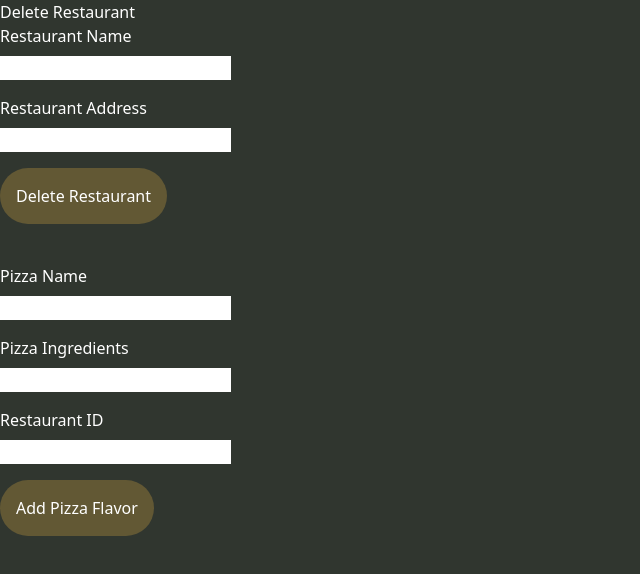
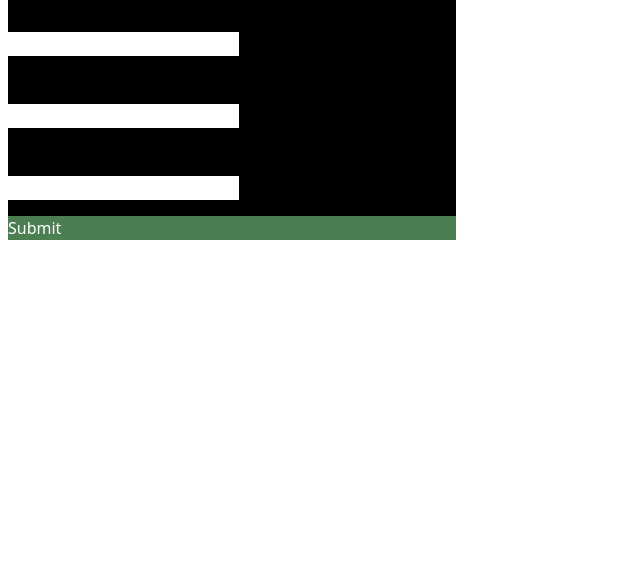
Before and after one commit to CodebyMaganga/CrustnCraft, a React (Vite) app in the folder client/: page /admin in a window 1280 px wide. Shown: the top 574 px of the page, without its empty margins (0-640 px from the left). Built offline with nearby package versions, Linux system fonts and the light colour scheme.

Commit message:
POST in restaurant_table working succesfully

```diff
--- a/client/src/Admin.jsx
+++ b/client/src/Admin.jsx
@@ -1,55 +1,82 @@
 "use client";
 
-import { Label, TextInput } from "flowbite-react";
+import { Button, Checkbox, Label, TextInput } from "flowbite-react";
+import { useState } from "react";
+import { BASE_URL } from "../utils";
 
 export default function Admin() {
+  const [restaurantId, setRestaurant_id] = useState("");
+  const [pizzaId, setPizza_id] = useState("");
+  const [price, setPrice] = useState("");
+
+  const handlePost = async (e) => {
+    e.preventDefault();
+    try {
+      const response = await fetch(`${BASE_URL}/restaurant_pizzas`, {
+        method: "POST",
+        headers: {
+          "Content-type": "application/json",
+        },
+        body: JSON.stringify({
+          restaurant_id: restaurantId,
+          pizza_id: pizzaId,
+          Price: price,
+        }),
+      });
+
+      if (!response.ok) {
+        console.error("Error:", response.status, response.statusText);
+      } else {
+        console.log("Item added succesfully", response.status);
+      }
+    } catch (error) {
+      console.error("Error", error.message);
+    }
+  };
+
   return (
-    <div className="bg-[#30362F] text-white h-screen">
-      <div>Delete Restaurant</div>
-      <div className="flex max-w-md flex-col gap-4">
-        <div>
-          <div className="mb-2 block border-solid">
-            <Label htmlFor="small" value="Restaurant Name" />
-          </div>
-          <TextInput id="small" type="text" sizing="sm" />
+    <form
+      onSubmit={(e) => handlePost(e)}
+      className="flex max-w-md flex-col gap-4 bg-black ml-2"
+    >
+      <div>
+        <div className="mb-2 block">
+          <Label htmlFor="email1" value="Restaurant Id" />
         </div>
-        <div>
-          <div className="mb-2 block border-solid">
-            <Label htmlFor="small" value="Restaurant Address" />
-          </div>
-          <TextInput id="small" type="text" sizing="sm" />
+        <TextInput
+          className="text-black"
+          onChange={(e) => setRestaurant_id(e.target.value)}
+          id="email1"
+          type="text"
+          required
+        />
+      </div>
+      <div>
+        <div className="mb-2 block">
+          <Label htmlFor="password1" value="Pizza Id" />
         </div>
-        <div>
-          <button className="bg-[#625834] p-4 rounded-full">
-            Delete Restaurant
-          </button>
+        <TextInput
+          onChange={(e) => setPizza_id(e.target.value)}
+          id="password1"
+          type="text"
+          required
+        />
+      </div>
+      <div>
+        <div className="mb-2 block">
+          <Label htmlFor="password1" value="Price" />
         </div>
+        <TextInput
+          onChange={(e) => setPrice(e.target.value)}
+          id="password1"
+          type="text"
+          required
+        />
       </div>
-      <div className="flex max-w-md flex-col gap-4 mt-10">
-        <div>
-          <div className="mb-2 block border-solid">
-            <Label htmlFor="small" value="Pizza Name" />
-          </div>
-          <TextInput id="small" type="text" sizing="sm" />
-        </div>
-        <div>
-          <div className="mb-2 block border-solid">
-            <Label htmlFor="small" value="Pizza Ingredients" />
-          </div>
-          <TextInput id="small" type="text" sizing="sm" />
-        </div>
-        <div>
-          <div className="mb-2 block border-solid">
-            <Label htmlFor="small" value="Restaurant ID" />
-          </div>
-          <TextInput id="small" type="text" sizing="sm" />
-        </div>
-        <div>
-          <button className="bg-[#625834] p-4 rounded-full">
-            Add Pizza Flavor
-          </button>
-        </div>
-      </div>
-    </div>
+
+      <Button className="bg-[#4B7F52]" type="submit">
+        Submit
+      </Button>
+    </form>
   );
 }
--- a/client/src/App.jsx
+++ b/client/src/App.jsx
@@ -4,6 +4,7 @@ import GetRestaurant from "./components/GetRestaurant";
 import Home from "./Home";
 import Menu from "./Menu";
 import Admin from "./Admin";
+import Restaurants from "./Restaurants";
 
 const App = () => {
   return (
@@ -13,6 +14,7 @@ const App = () => {
         <Route path="/restaurants/:id" element={<GetRestaurant />} />
         <Route path="/menu" element={<Menu />} />
         <Route path="/admin" element={<Admin />} />
+        <Route path="/restaurants" element={<Restaurants />} />
       </Routes>
     </>
   );
--- /dev/null
+++ b/client/src/Restaurants.jsx
@@ -0,0 +1,52 @@
+import React, { useEffect, useState } from "react";
+import { Card } from "flowbite-react";
+import Cafe from "./assets/cafe.jpg";
+import { BASE_URL } from "../utils";
+
+const Restaurants = () => {
+  const [cafes, setCafe] = useState([]);
+  useEffect(() => {
+    fetch(`${BASE_URL}/restaurants`)
+      .then((resp) => resp.json())
+      .then((data) => {
+        console.log(data);
+        setCafe(data);
+      })
+      .catch((error) => console.error(error));
+  }, []);
+
+  const handleDelete = (id) => {
+    fetch(`http://127.0.0.1:5555/restaurants/${id}`, {
+      method: "DELETE",
+    })
+      .then((resp) => resp.json())
+      .then((data) => {
+        console.log(data, "Delete Succesfully");
+      });
+  };
+
+  return (
+    <div className="mt-5 flex flex-row flex-wrap justify-around">
+      {cafes.map((item) => (
+        <Card
+          className="max-w-sm"
+          imgAlt="Meaningful alt text for an image that is not purely decorative"
+          imgSrc={Cafe}
+        >
+          <h5 className="text-2xl font-bold tracking-tight ">{item.name}</h5>
+          <p className="font-normal text-gray-700 dark:text-gray-400">
+            {item.address}
+          </p>
+          <button
+            onClick={() => handleDelete(item.id)}
+            className="bg-[#FE4A49]"
+          >
+            Delete
+          </button>
+        </Card>
+      ))}
+    </div>
+  );
+};
+
+export default Restaurants;
--- a/client/src/components/navbar.jsx
+++ b/client/src/components/navbar.jsx
@@ -27,7 +27,9 @@ const Navbar = () => {
           <Link to="/menu">
             <a className="mr-2">Menu</a>
           </Link>
-          <a>Contact</a>
+          <Link to="/restaurants">
+            <a>Restaurants</a>
+          </Link>
         </div>
         <div className="flex flex-row gap-5">
           <div>
--- a/client/src/components/pizzas.jsx
+++ b/client/src/components/pizzas.jsx
@@ -1,12 +1,13 @@
 import React, { useEffect, useState } from "react";
 import Pic from "../assets/pizzacard.jpg";
+import { BASE_URL } from "../../utils";
 
 const Pizzas = () => {
   const [pizza, setPizza] = useState([]);
   const [filteredCategory, setFilteredCategory] = useState("Mozarella Cheese");
 
   useEffect(() => {
-    fetch("http://127.0.0.1:5555/pizzas")
+    fetch(`${BASE_URL}/pizzas`)
       .then((resp) => resp.json())
       .then((data) => {
         console.log(data);
--- /dev/null
+++ b/client/utils/index.js
@@ -0,0 +1 @@
+export const BASE_URL = "http://127.0.0.1:5555";
```
Also changed, not shown: 2 other files (tests, documents, lock files or other folders).
